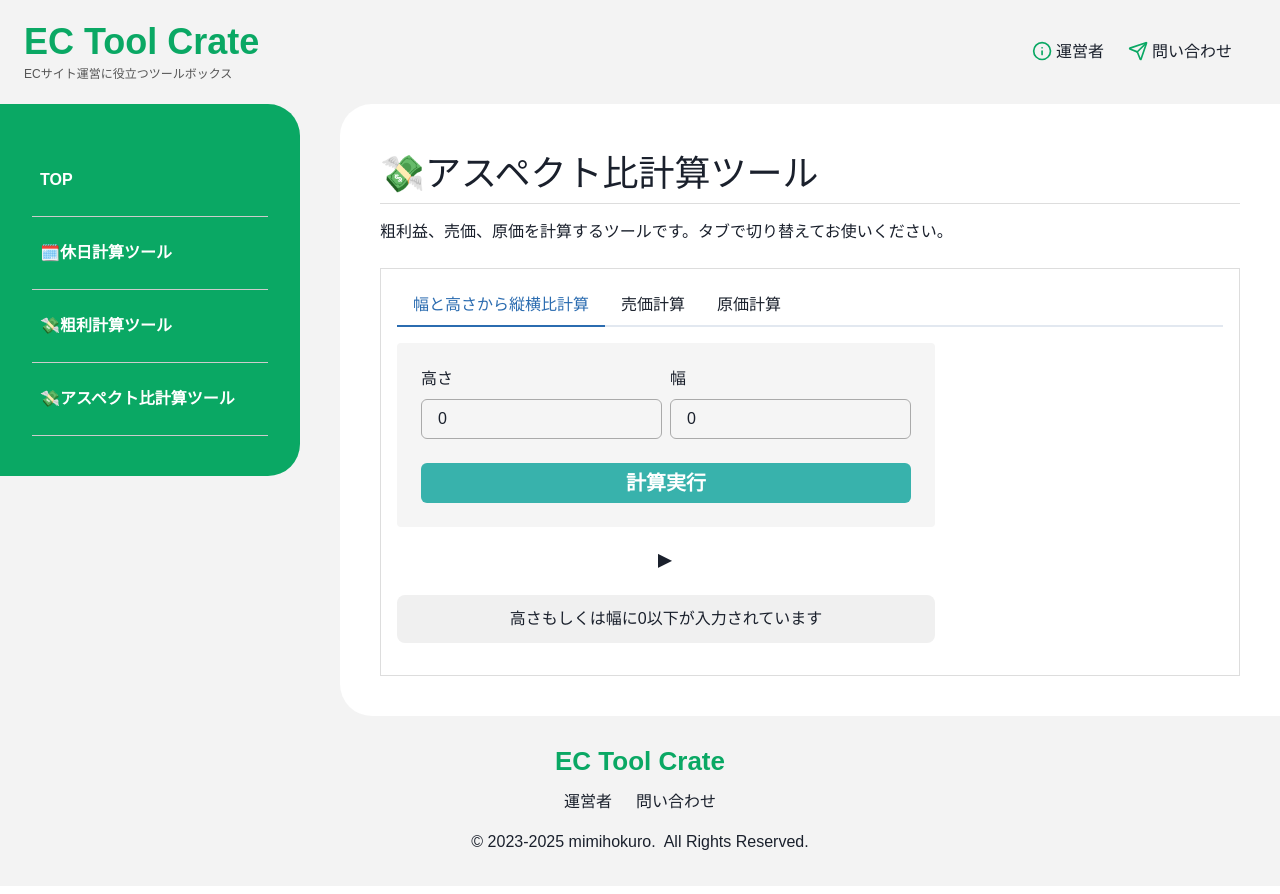
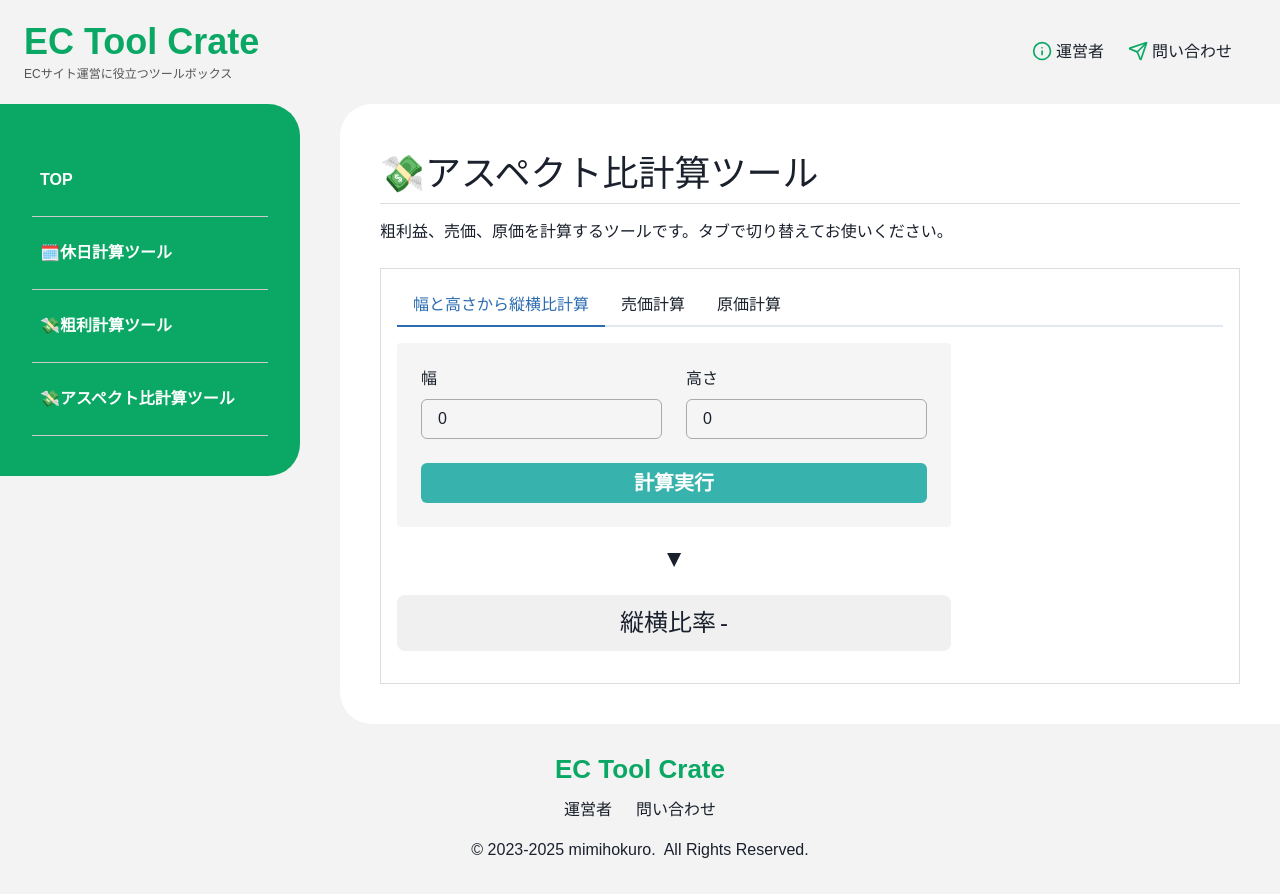
Before and after one commit to mimihokuro/app, a React (Vite) app: page /aspect-ratio-calculation in a window 1280 px wide. Built offline with nearby package versions, Linux system fonts and the light colour scheme.

Commit message:
🎨 0が入力されているときのエラー表示を計算結果で表示せずアラートコンポーネントで表示させるよう改良

```diff
--- a/src/features/aspect-calculation/CalculateFromWidthAndHeight.jsx
+++ b/src/features/aspect-calculation/CalculateFromWidthAndHeight.jsx
@@ -1,4 +1,7 @@
 import {
+  Alert,
+  AlertDescription,
+  AlertIcon,
   Button,
   Grid,
   HStack,
@@ -8,32 +11,37 @@ import {
   VStack,
 } from "@chakra-ui/react";
 import { useState } from "react";
-import { css } from "@emotion/react";
 
 const CalculateFromWidthAndHeight = () => {
   const [widthSize, setWidthSize] = useState(0);
   const [heightSize, setHeightSize] = useState(0);
+  const [badInputFlag, setBadInputFlag] = useState(false);
   const [resultAspect, setResultAspect] = useState("-");
 
   const ASPECT_RATIO_ITEMS = [
+    {
+      label: "幅",
+      val: widthSize,
+      func: setWidthSize,
+    },
     {
       label: "高さ",
       val: heightSize,
       func: setHeightSize,
     },
-    {
-      label: "幅",
-      val: widthSize,
-      func: setWidthSize,
-    },
   ];
+
+  const inputNum = (func) => (e) => {
+    if (badInputFlag) {
+      setBadInputFlag(false);
+    }
+    const value = parseInt(e.target.value, 10);
+    func(isNaN(value) ? 0 : value);
+  };
 
   const calculateAspectRatio = () => {
     if (heightSize <= 0 || widthSize <= 0) {
-      setResultAspect("高さもしくは幅が0のため計算できません");
-      return;
-    } else if (widthSize === "" || heightSize === "") {
-      setResultAspect("高さもしくは幅が未入力のため計算できません");
+      setBadInputFlag(true);
       return;
     }
 
@@ -57,8 +65,12 @@ const CalculateFromWidthAndHeight = () => {
         gap={4}
       >
         <VStack gap={6} p={6} backgroundColor="#f5f5f5" borderRadius={4}>
-          <HStack flexWrap={"wrap"} placeItems={"start"} gap={6} width={"100%"}>
-            <HStack alignItems="center">
+          <HStack
+            flexWrap={"wrap"}
+            placeItems={"center"}
+            gap={6}
+            width={"100%"}
+          >
             {ASPECT_RATIO_ITEMS.map((item) => {
               return (
                 <Stack key={item.label}>
@@ -66,14 +78,13 @@ const CalculateFromWidthAndHeight = () => {
                   <Input
                     value={item.val}
                     label={item.label}
-                      onChange={(e) => item.func(e.target.value)}
+                    onChange={inputNum(item.func)}
                     borderColor="#aaaaaa"
                     focusBorderColor="teal.400"
                   />
                 </Stack>
               );
             })}
-            </HStack>
           </HStack>
           <Button
             fontWeight="bold"
@@ -86,18 +97,20 @@ const CalculateFromWidthAndHeight = () => {
           >
             計算実行
           </Button>
+          {badInputFlag && (
+            <Alert status="error">
+              <AlertIcon />
+              <AlertDescription>
+                幅もしくは高さに0が入力されています
+              </AlertDescription>
+            </Alert>
+          )}
         </VStack>
         <Text
           fontWeight="bold"
           fontSize={24}
           textAlign={"center"}
-          css={css`
-            @container parent (min-width: 800px) {
-              transform: rotate(90deg);
-            }
-
-            transform: rotate(180deg);
-          `}
+          transform={"rotate(180deg)"}
         >
           ▲
         </Text>
@@ -115,27 +128,12 @@ const CalculateFromWidthAndHeight = () => {
           justifyContent="center"
           alignItems="center"
         >
-          {heightSize === null || widthSize === null ? (
-            <Text variant="subtitle1" fontSize={16} lineHeight="1">
-              高さもしくは幅が未入力のため計算できません
-            </Text>
-          ) : heightSize <= 0 || widthSize <= 0 ? (
-            <Text variant="subtitle1" fontSize={16} lineHeight="1">
-              高さもしくは幅に0以下が入力されています
-            </Text>
-          ) : (
-            <>
           <Text variant="subtitle1" fontSize={24} lineHeight="1">
             縦横比率
           </Text>
           <Text variant="subtitle1" fontSize={24} lineHeight="1">
             {resultAspect}
           </Text>
-            </>
-          )}
-          {/* <Text variant="subtitle1" fontSize={24} lineHeight="1">
-            {resultAspect}
-          </Text> */}
         </HStack>
       </Grid>
     </>
```
Lines whose indentation alone changed are shown as unchanged.
